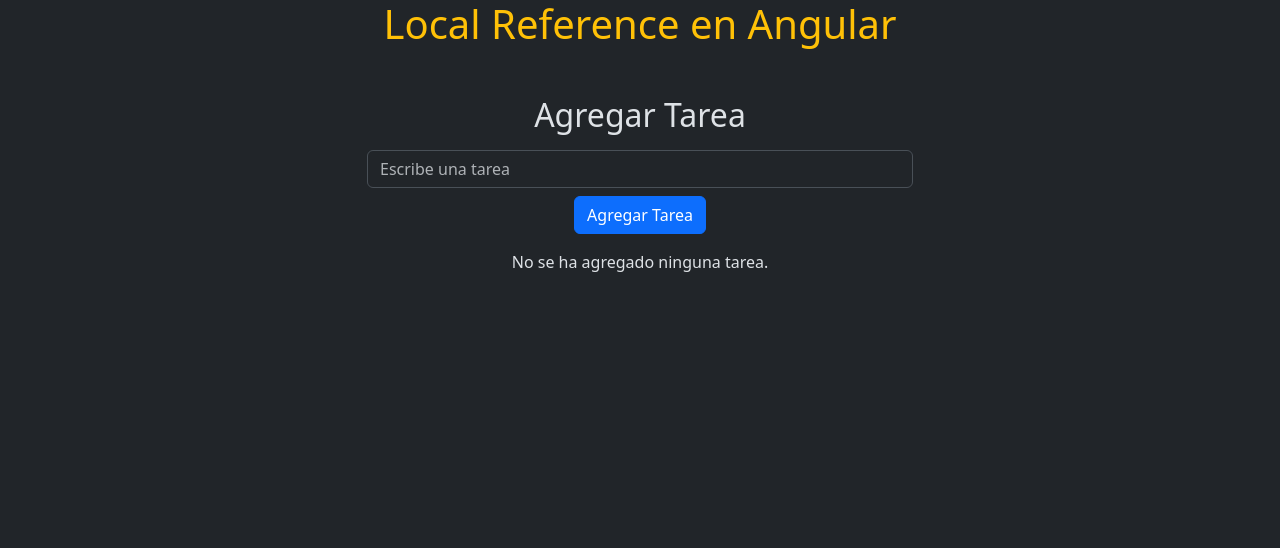
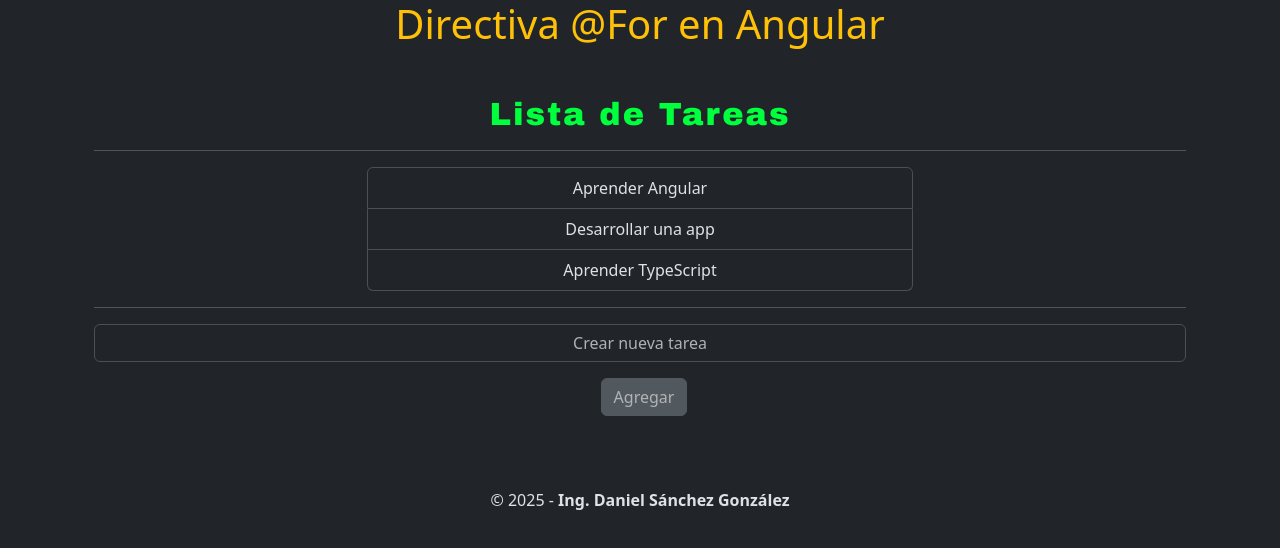
Before and after one commit to dsanchez-dev/App-Angular, an Angular app: page / in a window 1280 px wide. Shown: the top 548 px of the page. Built offline with nearby package versions, Linux system fonts and the light colour scheme.

Commit message:
P12 - Directiva @For en Angular

```diff
--- a/src/app/app.html
+++ b/src/app/app.html
@@ -1,4 +1,4 @@
 <div class="container text-center">
   <h1 class="text-center text-warning">{{titulo}}</h1>
-  <app-agregar-tarea/>
+  <app-componente-for/>
 </div>
--- a/src/app/app.ts
+++ b/src/app/app.ts
@@ -1,13 +1,14 @@
 import { Component } from '@angular/core';
 import { AgregarTarea } from "./agregar-tarea/agregar-tarea";
+import { ComponenteFor } from "./componente-for/componente-for";
 
 @Component({
   selector: 'app-root',
   standalone: true,
-  imports: [AgregarTarea],
+  imports: [ComponenteFor],
   templateUrl: './app.html',
   styleUrl: './app.css',
 })
 export class App {
-  titulo = 'Local Reference en Angular';
+  titulo = 'Directiva @For en Angular';
 }
--- /dev/null
+++ b/src/app/componente-for/componente-for.css
@@ -0,0 +1,20 @@
+.shake-on-hover:hover {
+  animation: shake 0.85s;
+}
+
+@keyframes shake {
+  0% { transform: translateX(0); }
+  20% { transform: translateX(-5px); }
+  40% { transform: translateX(5px); }
+  60% { transform: translateX(-5px); }
+  80% { transform: translateX(5px); }
+  100% { transform: translateX(0); }
+}
+h2 {
+    color: #00ff3c;
+    font-size: 32px;
+    margin-bottom: 16px;
+    text-align: center;
+    font-family: 'Arial Black', Arial, sans-serif;
+    letter-spacing: 2px;
+}
--- /dev/null
+++ b/src/app/componente-for/componente-for.html
@@ -0,0 +1,28 @@
+<div class="container mt-5">
+    <h2 class="text-center">Lista de Tareas</h2>
+    <hr>
+
+    <ul class="list-group w-50 mx-auto">
+        <ng-container *ngFor="let tarea of tareas; let i = index">
+            <li class="list-group-item text-center shake-on-hover">
+                {{ tarea }}
+            </li>
+        </ng-container>
+    </ul>
+
+    <hr>
+
+    <div class="input-group mb-3">
+        <input type="text" class="form-control text-center" placeholder="Crear nueva tarea" [(ngModel)]="nuevaTarea" />
+    </div>
+    <div class="input-group-append">
+        <button class="btn ms-2" [ngClass]="nuevaTarea.trim() ? 'btn-primary' : 'btn-secondary'"
+            [disabled]="!nuevaTarea.trim()" (click)="agregarTarea(nuevaTarea); nuevaTarea=''">
+            Agregar
+        </button>
+    </div>
+</div>
+
+<footer id="footer" class="footer text-center py-4 mt-5">
+    <p class="mb-0">&copy; 2025 - <strong>Ing. Daniel Sánchez González</strong></p>
+</footer>
--- /dev/null
+++ b/src/app/componente-for/componente-for.ts
@@ -0,0 +1,26 @@
+import { Component } from '@angular/core';
+import { CommonModule } from '@angular/common';
+import { FormsModule } from '@angular/forms';
+
+@Component({
+  selector: 'app-componente-for',
+  standalone: true,
+  imports: [FormsModule, CommonModule],
+  templateUrl: './componente-for.html',
+  styleUrl: './componente-for.css'
+})
+export class ComponenteFor {
+  tareas: string[] = [
+    'Aprender Angular',
+    'Desarrollar una app',
+    'Aprender TypeScript'
+  ];
+
+  nuevaTarea: string = '';
+
+  agregarTarea(nuevaTarea: string): void {
+    if (nuevaTarea?.trim()) {
+      this.tareas.push(nuevaTarea.trim());
+    }
+  }
+}
```
